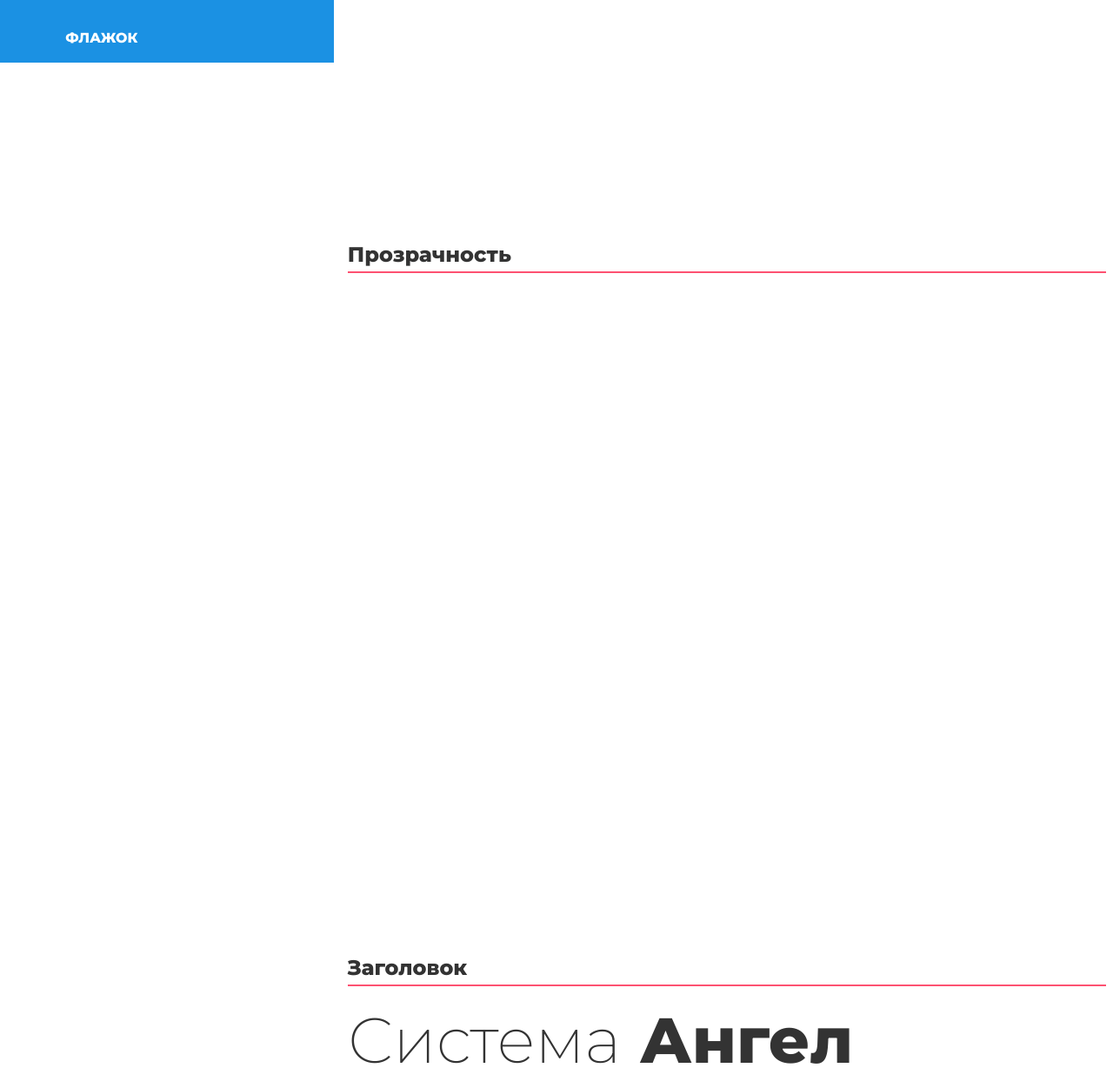
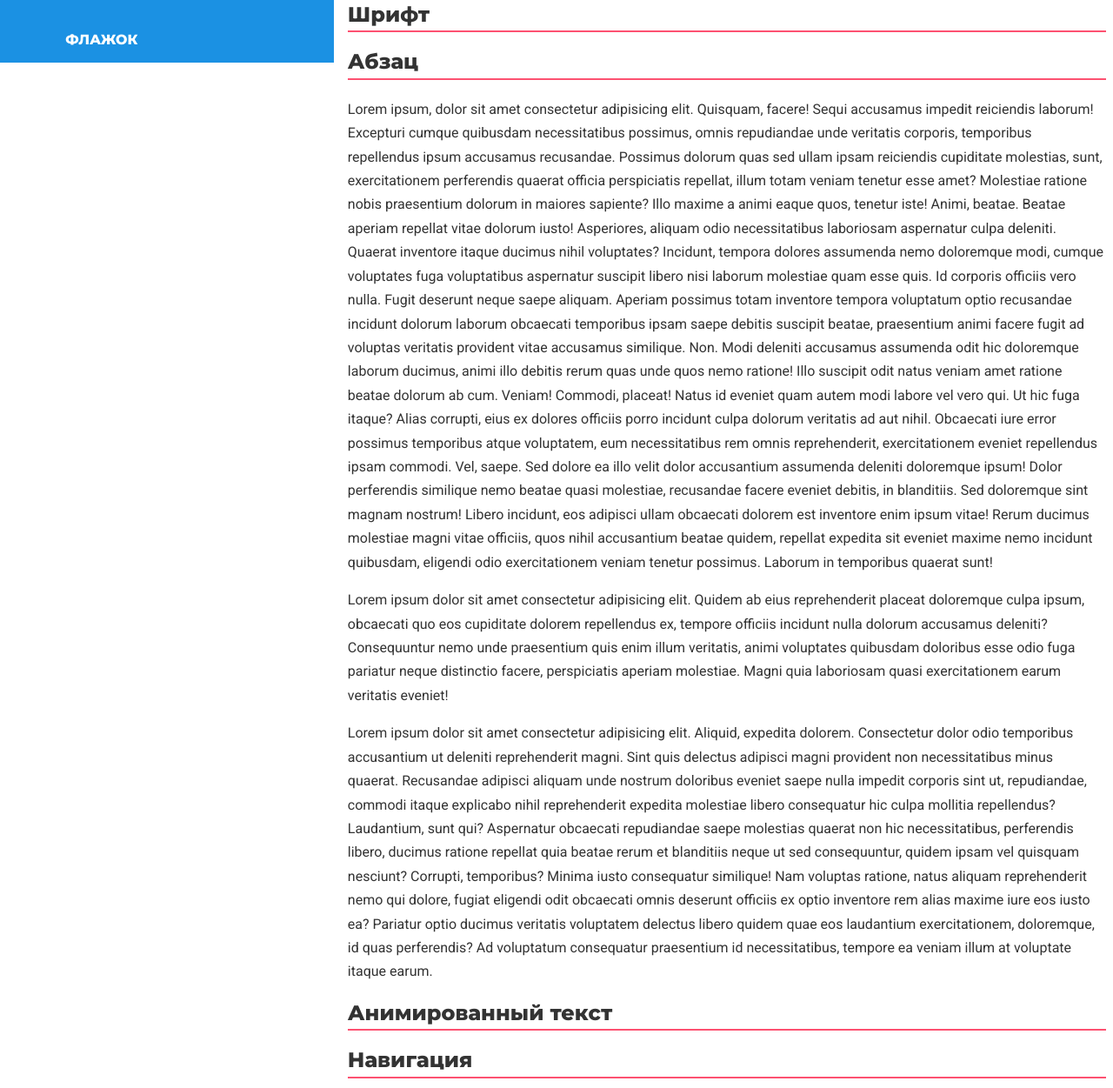
Before and after one commit to VikaYenokyan/AngelsUIkit, a plain HTML site: page index.html in a window 1280 px wide. Shown: the part 728-1979 px from the top of the page at 87% size. Drawn offline with Linux system fonts and the light colour scheme.

Commit message:
feat(content): add paragraph (p)

```diff
--- a/index.html
+++ b/index.html
@@ -15,6 +15,7 @@
                 <a href="#opacity">Прозрачность</a>
                 <a href="#header">Заголовок</a>
                 <a href="#font">Шрифт</a>
+                <a href="#p">Абзац</a>
                 <a href="#animated_text">Анимированный текст</a>
                 <a href="#navigation">Навигация</a>
                 <a href="#list">Список</a>
@@ -45,7 +46,7 @@
                     <span class="light">Система</span> Ангел
                 </h1>
                 <h2 style="font-size: 4rem; margin: 0px;
-                border-bottom: none; color: #333;">
+                border-bottom: none; color: #333; font-weight: bold;">
                     <span class="light" >Система</span> Ангел
                 </h2>
                 <h3 style="font-size: 3.5rem; margin: 0px; color: #333;">
@@ -63,6 +64,26 @@
             </section>
             <section id="font" class="font">
                 <h2 class="h2">Шрифт</h2>
+            </section>
+            <section id="p" class="p" >
+                <h2 class="h2" style="font-weight: bold;">Абзац</h2>
+                <p>Lorem ipsum, dolor sit amet consectetur adipisicing elit. Quisquam, facere! Sequi accusamus impedit reiciendis laborum! Excepturi cumque quibusdam necessitatibus possimus, omnis repudiandae unde veritatis corporis, temporibus repellendus ipsum accusamus recusandae.
+                Possimus dolorum quas sed ullam ipsam reiciendis cupiditate molestias, sunt, exercitationem perferendis quaerat officia perspiciatis repellat, illum totam veniam tenetur esse amet? Molestiae ratione nobis praesentium dolorum in maiores sapiente?
+                Illo maxime a animi eaque quos, tenetur iste! Animi, beatae. Beatae aperiam repellat vitae dolorum iusto! Asperiores, aliquam odio necessitatibus laboriosam aspernatur culpa deleniti. Quaerat inventore itaque ducimus nihil voluptates?
+                Incidunt, tempora dolores assumenda nemo doloremque modi, cumque voluptates fuga voluptatibus aspernatur suscipit libero nisi laborum molestiae quam esse quis. Id corporis officiis vero nulla. Fugit deserunt neque saepe aliquam.
+                Aperiam possimus totam inventore tempora voluptatum optio recusandae incidunt dolorum laborum obcaecati temporibus ipsam saepe debitis suscipit beatae, praesentium animi facere fugit ad voluptas veritatis provident vitae accusamus similique. Non.
+                Modi deleniti accusamus assumenda odit hic doloremque laborum ducimus, animi illo debitis rerum quas unde quos nemo ratione! Illo suscipit odit natus veniam amet ratione beatae dolorum ab cum. Veniam!
+                Commodi, placeat! Natus id eveniet quam autem modi labore vel vero qui. Ut hic fuga itaque? Alias corrupti, eius ex dolores officiis porro incidunt culpa dolorum veritatis ad aut nihil.
+                Obcaecati iure error possimus temporibus atque voluptatem, eum necessitatibus rem omnis reprehenderit, exercitationem eveniet repellendus ipsam commodi. Vel, saepe. Sed dolore ea illo velit dolor accusantium assumenda deleniti doloremque ipsum!
+                Dolor perferendis similique nemo beatae quasi molestiae, recusandae facere eveniet debitis, in blanditiis. Sed doloremque sint magnam nostrum! Libero incidunt, eos adipisci ullam obcaecati dolorem est inventore enim ipsum vitae!
+                Rerum ducimus molestiae magni vitae officiis, quos nihil accusantium beatae quidem, repellat expedita sit eveniet maxime nemo incidunt quibusdam, eligendi odio exercitationem veniam tenetur possimus. Laborum in temporibus quaerat sunt!</p>
+                <p>Lorem ipsum dolor sit amet consectetur adipisicing elit. Quidem ab eius reprehenderit placeat doloremque culpa ipsum, obcaecati quo eos cupiditate dolorem repellendus ex, tempore officiis incidunt nulla dolorum accusamus deleniti?
+                Consequuntur nemo unde praesentium quis enim illum veritatis, animi voluptates quibusdam doloribus esse odio fuga pariatur neque distinctio facere, perspiciatis aperiam molestiae. Magni quia laboriosam quasi exercitationem earum veritatis eveniet!</p>
+                <p>Lorem ipsum dolor sit amet consectetur adipisicing elit. Aliquid, expedita dolorem. Consectetur dolor odio temporibus accusantium ut deleniti reprehenderit magni. Sint quis delectus adipisci magni provident non necessitatibus minus quaerat.
+                Recusandae adipisci aliquam unde nostrum doloribus eveniet saepe nulla impedit corporis sint ut, repudiandae, commodi itaque explicabo nihil reprehenderit expedita molestiae libero consequatur hic culpa mollitia repellendus? Laudantium, sunt qui?
+                Aspernatur obcaecati repudiandae saepe molestias quaerat non hic necessitatibus, perferendis libero, ducimus ratione repellat quia beatae rerum et blanditiis neque ut sed consequuntur, quidem ipsam vel quisquam nesciunt? Corrupti, temporibus?
+                Minima iusto consequatur similique! Nam voluptas ratione, natus aliquam reprehenderit nemo qui dolore, fugiat eligendi odit obcaecati omnis deserunt officiis ex optio inventore rem alias maxime iure eos iusto ea?
+                Pariatur optio ducimus veritatis voluptatem delectus libero quidem quae eos laudantium exercitationem, doloremque, id quas perferendis? Ad voluptatum consequatur praesentium id necessitatibus, tempore ea veniam illum at voluptate itaque earum.</p>
             </section>
             <section id="animated_text" class="animated_text">
                 <h2 class="h2">Анимированный текст</h2>
@@ -94,10 +115,7 @@
             <section id="checkbox" class="checkbox">
                 <h2 class="h2">флажок</h2>
             </section>
-
-
         </div>
     </div>
-
 </body>
 </html>
--- a/style.css
+++ b/style.css
@@ -2,16 +2,26 @@
 
 /* font-family: 'Montserrat', sans-serif;
 font-family: 'Roboto', sans-serif; */
-section{
-    height: 100vh;
-    font-family: Montserrat,sans-serif;
+section h2{
+
+    font-family: 'Montserrat',sans-serif;
     line-height: 1.15;
-    font-weight: 800;
+    font-weight: 200;
     font-style: normal;
     color: inherit;
+}
+section{
     text-align: left;
     margin-left: 31%;
-
+    color: inherit;
+    font-family: 'Roboto',sans-serif;
+}
+.header{
+    font-family: 'Montserrat',sans-serif;
+    line-height: 1.15;
+    font-weight: 200;
+    font-style: normal;
+    color: inherit;
 }
 .wrapper{
     position: relative;
@@ -40,10 +50,10 @@ section{
     text-transform: uppercase;
     font-weight: 900;
     color: #fff;
-    font-family: Montserrat,sans-serif;
+    font-family: 'Montserrat',sans-serif;
 }
 .header_module{
-    font-family: Montserrat,sans-serif;
+    font-family: 'Montserrat',sans-serif;
     line-height: 1.15;
     font-weight: 800;
     font-style: normal;
@@ -53,7 +63,7 @@ section{
     color: #333;
 }
 .header_library{
-    font-family: Montserrat,sans-serif;
+    font-family: 'Montserrat',sans-serif;
     line-height: 1.15;
     font-weight: 800;
     font-style: normal;
@@ -69,17 +79,15 @@ section{
 h1 {
     display: block;
     margin: 0px;
-    font-family: Montserrat,sans-serif;
+    font-family: 'Montserrat',sans-serif;
     line-height: 1.15;
     font-weight: 800;
     font-style: normal;
     color: #333;
+    font-size: 4.5714285714rem;
 }
 .light {
     font-weight: 200;
-}
-h1 {
-    font-size: 4.5714285714rem;
 }
 .h2{
     color: #333;
@@ -87,3 +95,10 @@ h1 {
     font-weight: bold; /* Убираем жирное начертание */
     padding-bottom: 5px; /* Расстояние от текста до линии */
 }
+.p{
+    font-family: 'Roboto',sans-serif;
+    font-size: 1rem;
+    line-height: 1.7142857143rem;
+    color: #333;
+    margin-bottom: 1em;
+}
```
